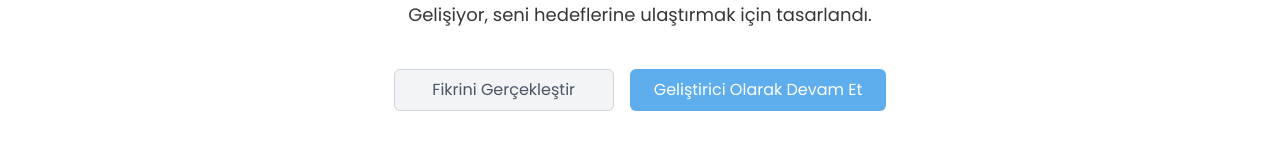
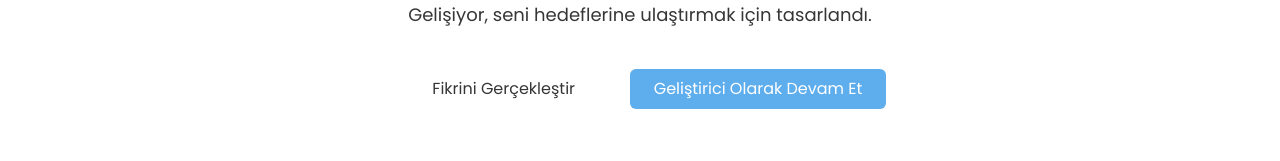
Before and after one commit to poyrazavsever/BTK-FRONTEND, a Next.js app: page / in a window 1280 px wide. Shown: the part 339-500 px from the top of the page. Built offline with nearby package versions, Linux system fonts and the light colour scheme.

Commit message:
refactor(Button): simplify link handling logic
- Remove "link" variant type and handle links via href prop only
- Keep primary and secondary variants for styling
- Automatically render as anchor tag when href is provided
- Maintain styling consistency between button and link variants

```diff
--- a/components/ui/button.tsx
+++ b/components/ui/button.tsx
@@ -2,10 +2,11 @@ import React from "react";
 
 type ButtonProps = {
   children: React.ReactNode;
-  variant?: "primary" | "secondary" | "link";
+  variant?: "primary" | "secondary";
   disabled?: boolean;
   onClick?: () => void;
   className?: string;
+  href?: string;
 };
 
 const Button: React.FC<ButtonProps> = ({
@@ -14,6 +15,7 @@ const Button: React.FC<ButtonProps> = ({
   disabled = false,
   onClick,
   className = "",
+  href,
 }) => {
   let baseStyle =
     "py-2 px-6 rounded-md font-poppins text-base cursor-pointer transition-all duration-200 flex items-center justify-center";
@@ -24,24 +26,31 @@ const Button: React.FC<ButtonProps> = ({
       variantStyle = "bg-primary text-background hover:bg-primary/90";
       break;
     case "secondary":
-      variantStyle = "bg-gray-200 text-gray-600 hover:bg-gray-300";
-      break;
-    case "link":
-      variantStyle =
-        "bg-gray-100 text-gray-600 hover:bg-gray-200 border border-gray-300";
+      variantStyle = "bg-gray-100 text-gray-600 hover:bg-gray-200 border border-gray-300";
       break;
     default:
       variantStyle = "";
   }
 
+  const commonProps = {
+    className: `${baseStyle} ${variantStyle} ${disabled ? "opacity-50 cursor-not-allowed" : ""
+      } ${className}`,
+    onClick: disabled ? undefined : onClick,
+  };
+
+  if (href) {
+    return (
+      <a href={href} {...commonProps}>
+        {children}
+      </a>
+    );
+  }
+
   return (
     <button
       type="button"
-      className={`${baseStyle} ${variantStyle} ${
-        disabled ? "opacity-50 cursor-not-allowed" : ""
-      } ${className}`}
+      {...commonProps}
       disabled={disabled}
-      onClick={onClick}
     >
       {children}
     </button>
```
